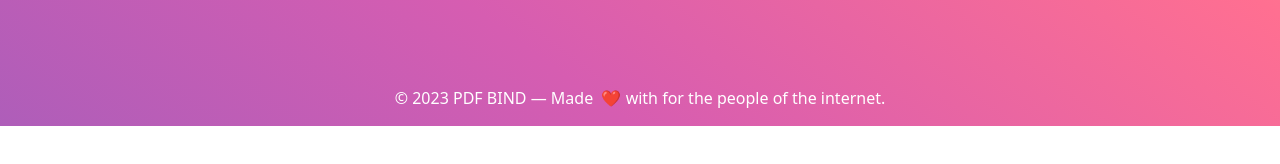
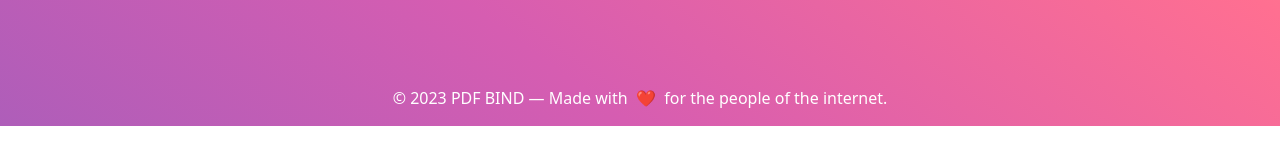
Before and after one commit to shibinashraf/pdf-bind, a React (Create React App) app: page / in a window 1280 px wide. Shown: the part 602-766 px from the top of the page. Built offline with nearby package versions, Linux system fonts and the light colour scheme; a web font is replaced by a local one.

Commit message:
Update App.jsx

```diff
--- a/src/App.jsx
+++ b/src/App.jsx
@@ -95,7 +95,7 @@ export default function App() {
       <div className="p-4 justify-center text-center text-white font-thin flex">
 
 
-         © 2023 PDF BIND — Made &nbsp;&#10084;&nbsp;with for the people of the internet.
+         © 2023 PDF BIND — Made with &nbsp;&#10084;&nbsp; for the people of the internet.
 
       </div>
     </div>
```
